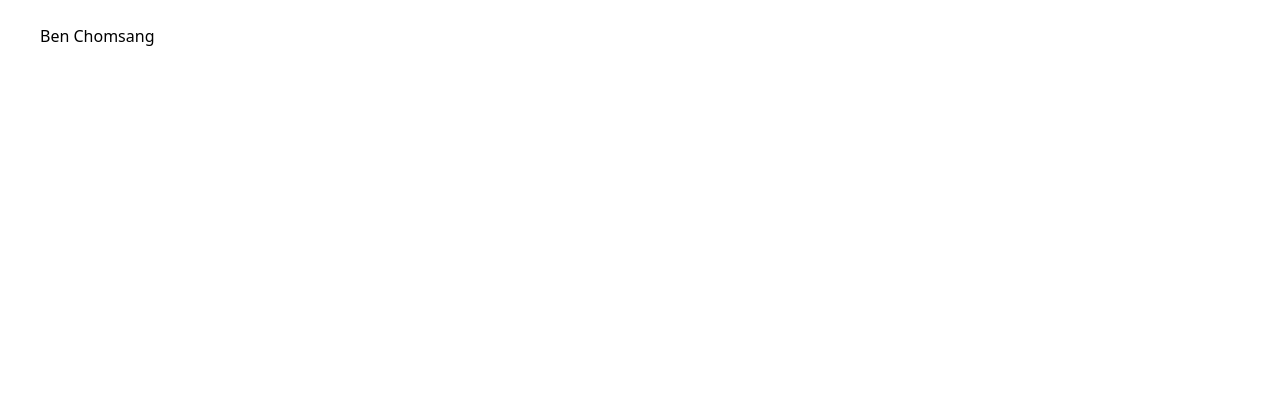
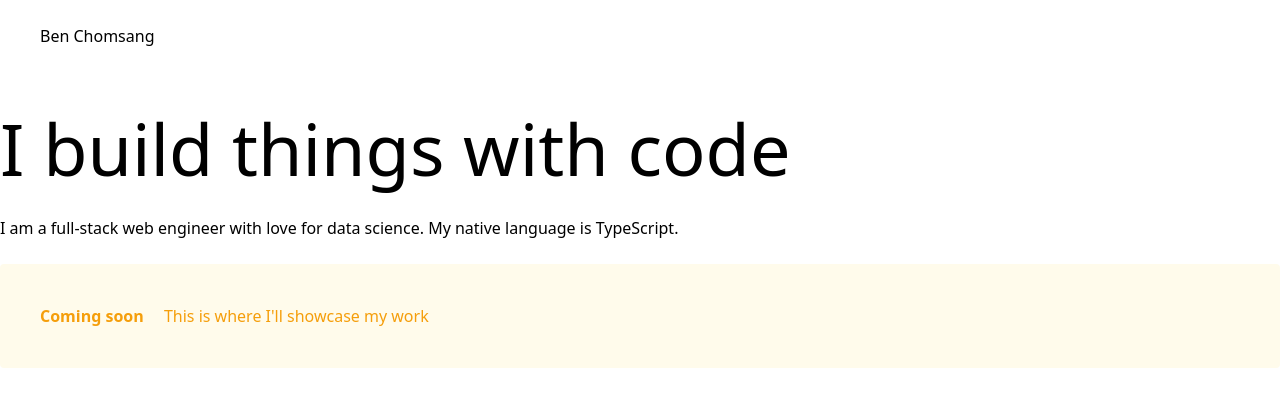
Before and after one commit to 1994benc/benchomsang-summer-2022, a Nuxt app: page /software in a window 1280 px wide. Before the commit this address had no page. Shown: the top 406 px of the page. Built offline with nearby package versions, Linux system fonts and the light colour scheme.

Commit message:
add software page

```diff
--- /dev/null
+++ b/pages/software.vue
@@ -0,0 +1,12 @@
+<template>
+  <div class="container">
+    <h1 class="text-7xl">I build things with code</h1>
+    <div class="my-8 space-y-6">
+      <div>
+        I am a full-stack web engineer with love for data science. My native
+        language is TypeScript.
+      </div>
+      <ComingSoonMessage message="This is where I'll showcase my work" />
+    </div>
+  </div>
+</template>
```
